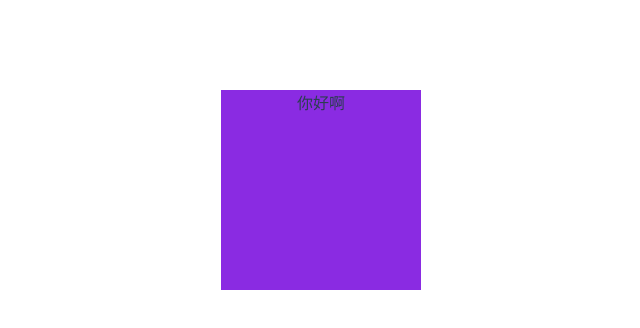
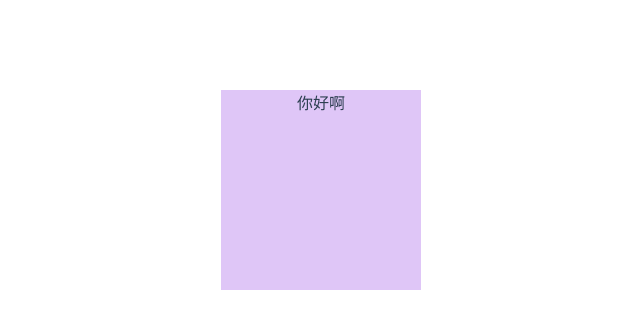
Before and after one commit to MyMatrixs/eladmin-practice, a Vue app: page / in a window 1280 px wide. Shown: the top 328 px of the page, without its empty margins (79-719 px from the left). Built offline with nearby package versions, Linux system fonts and the light colour scheme.

Commit message:
改个颜色

```diff
--- a/src/views/Login.vue
+++ b/src/views/Login.vue
@@ -15,7 +15,7 @@ export default {
 
 <style>
 .main{
-    background-color: blueviolet;
+    background-color: rgba(137, 43, 226, 0.267);
     width: 200px;
     height: 200px;
     float: left;
```
